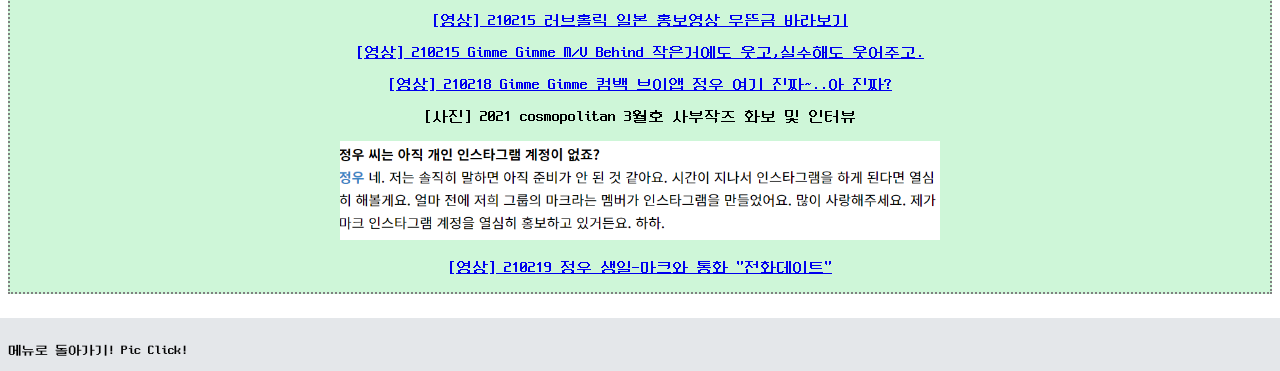
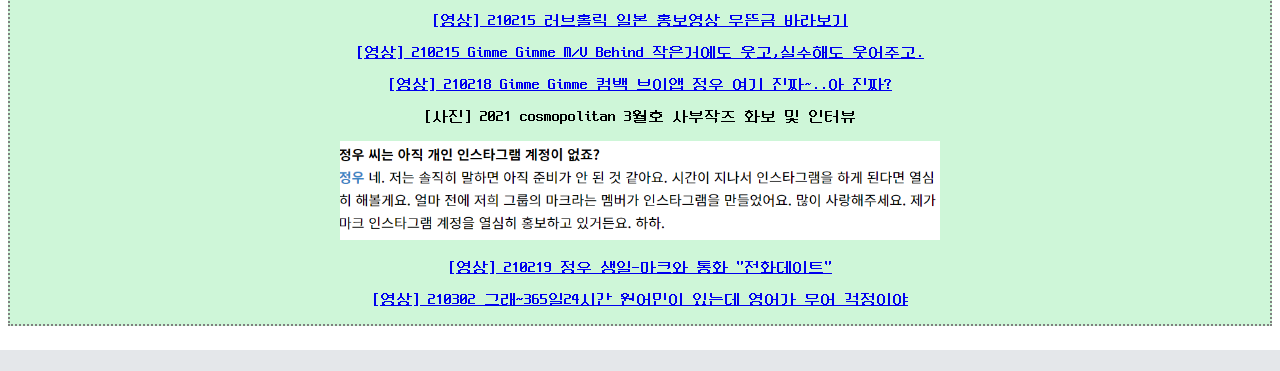
Before and after one commit to alreadymj/watermeloncherry, a plain HTML site: page mj/2021.html in a window 1280 px wide. Shown: the part 1330-1701 px from the top of the page. Drawn offline with Linux system fonts and the light colour scheme; grey boxes are pictures that could not be loaded.

Commit message:
Update 2021.html

```diff
--- a/mj/2021.html
+++ b/mj/2021.html
@@ -88,7 +88,8 @@
               target="_blank">
             <!--  -->
             <p><a href="https://www.vlive.tv/post/0-21424144" title="birthday" target="_blank">[영상] 210219 정우 생일-마크와
-                통화 "전화데이트"</a></p>
+              통화 "전화데이트"</a></p>
+            <p><a href="https://youtu.be/Na81A_SlCuI" title="gimme" target="_blank">[영상] 210302 그래~365일24시간 원어민이 있는데 영어가 무어 걱정이야</a></p>
 
     </ul>
   </div>
```
